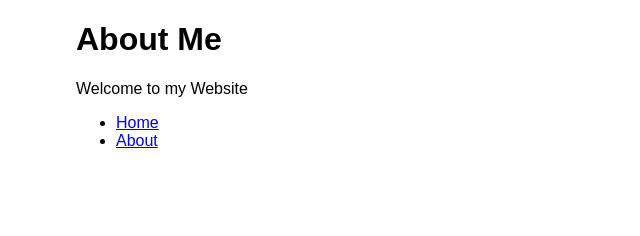
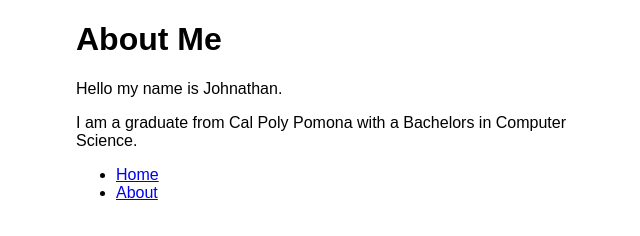
Before and after one commit to johnawin/johnathan-khoa-nguyen, a Gatsby site: page /about in a window 1280 px wide. Shown: the whole page, without its empty margins (314-954 px from the left). Built offline with nearby package versions, Linux system fonts and the light colour scheme; Gatsby itself is replaced by a stand-in of ours.

Commit message:
modified about me, created Resume and Link page

```diff
--- a/src/pages/about.js
+++ b/src/pages/about.js
@@ -4,7 +4,8 @@ import Layout from '../components/layout'
 const AboutPage = () => {
   return (
     <Layout pageTitle="About Me">
-      <p>Welcome to my Website</p>
+      <p>Hello my name is Johnathan.</p>
+      <p>I am a graduate from Cal Poly Pomona with a Bachelors in Computer Science.</p>
     </Layout>
   )
 }
--- a/src/pages/index.js
+++ b/src/pages/index.js
@@ -1,7 +1,7 @@
 import * as React from "react"
 import Layout from '../components/layout'
 import {StaticImage} from 'gatsby-plugin-image'
-import * as Images from '../images'
+//import * as Images from '../images'
 
 const IndexPage = () => {
   return (
```
Also changed, not shown: src/pages/Resume.js (added), 1 other file.
